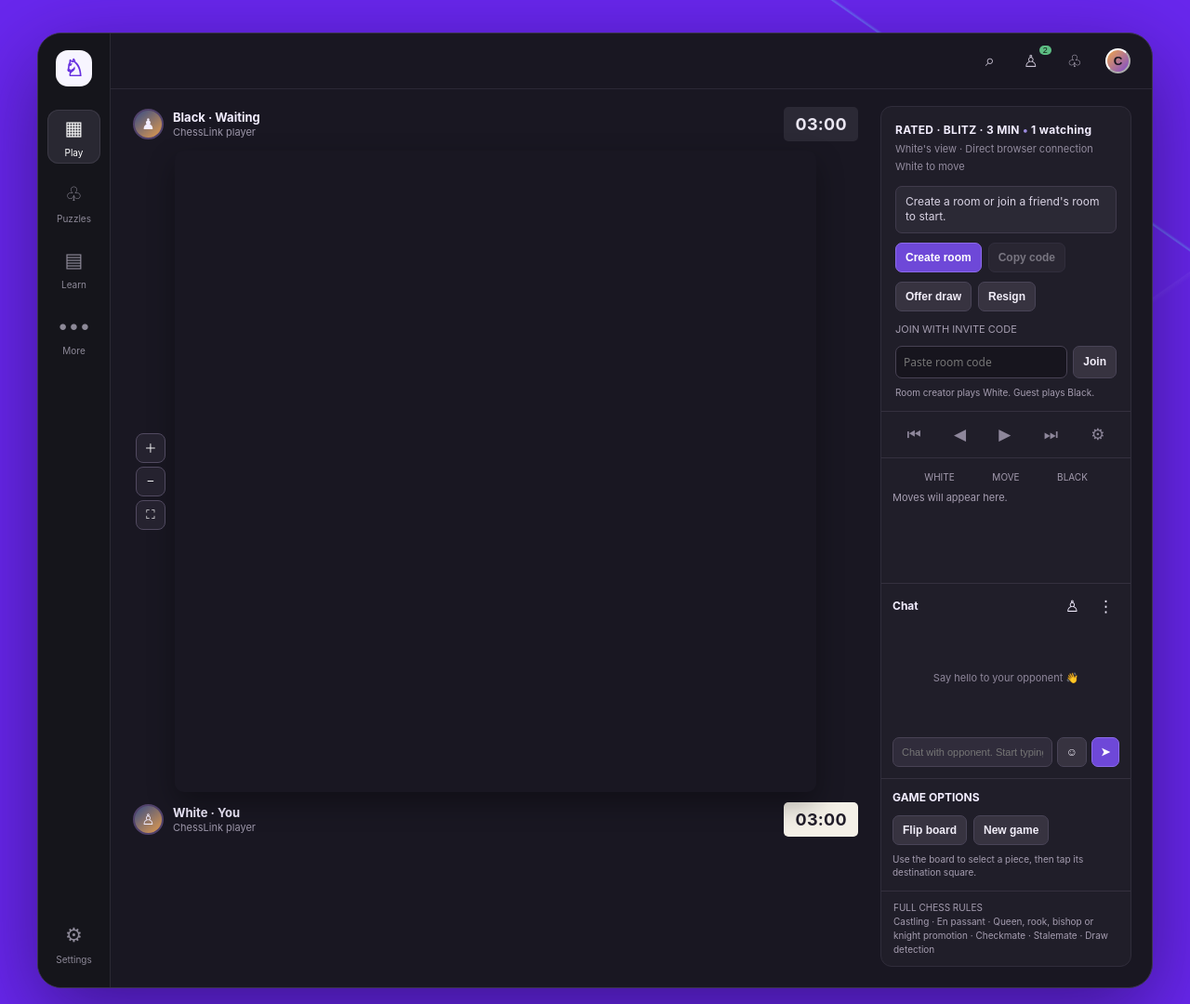
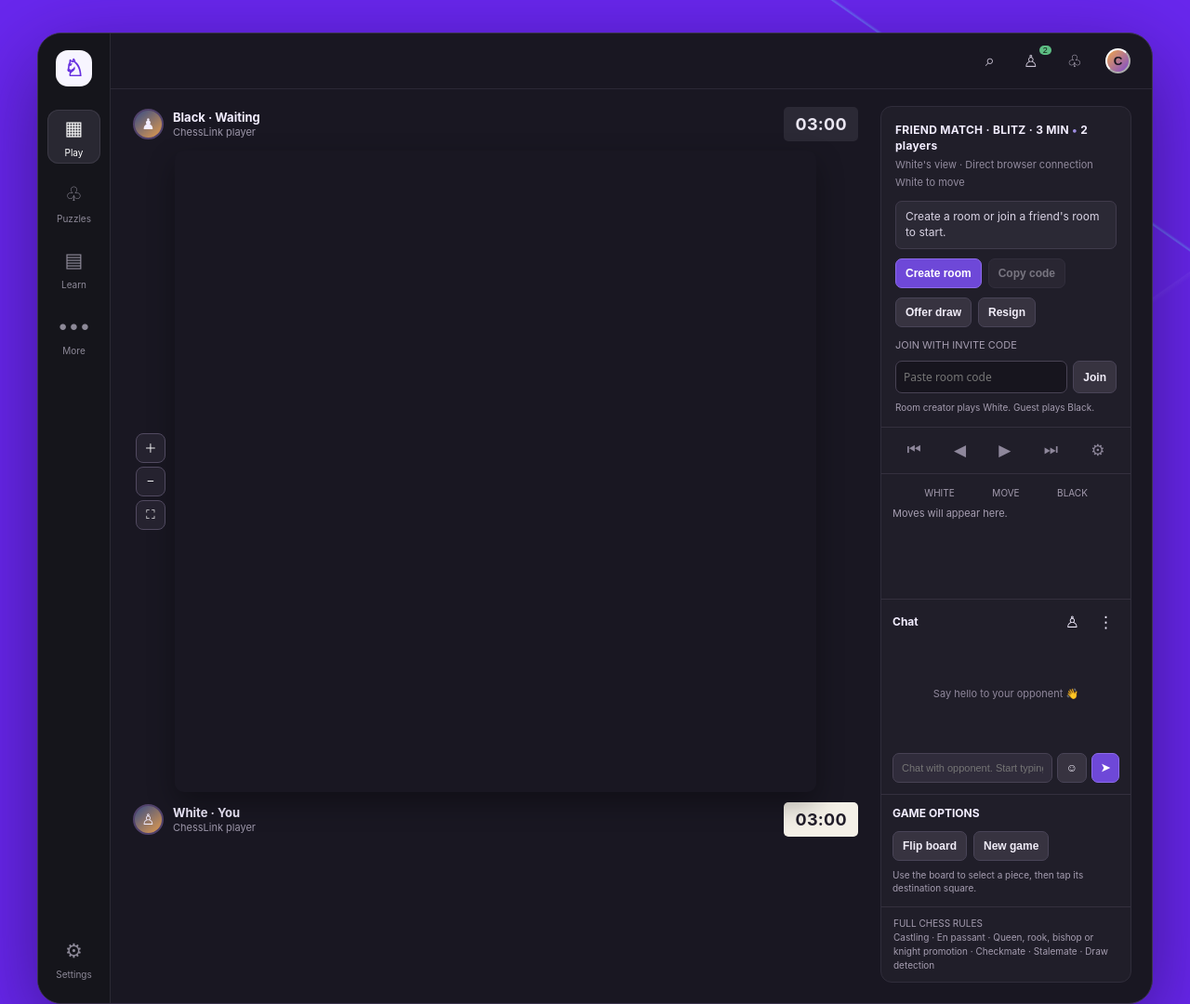
Before and after one commit to w3356jchooks-cloud/chesslink, a plain HTML site: page index.html in a window 1280 px wide. Shown: the top 1080 px of the page at 93% size. Drawn offline with nearby package versions, Linux system fonts and the light colour scheme.

Commit message:
Label the peer-to-peer blitz match accurately

```diff
--- a/index.html
+++ b/index.html
@@ -40,7 +40,7 @@ body:before,body:after{content:"";position:fixed;inset:0;pointer-events:none;opa
    </section>
    <aside class="moveside">
     <section class="gamehead">
-     <div class="game-type"><span id="gameMode">RATED · BLITZ · 3 MIN</span> <span style="color:#9d8ce0">•</span> <span id="watching">1 watching</span></div>
+     <div class="game-type"><span id="gameMode">FRIEND MATCH · BLITZ · 3 MIN</span> <span style="color:#9d8ce0">•</span> <span id="watching">2 players</span></div>
      <div class="game-sub" id="orientationLabel">White's view · Direct browser connection</div><div class="game-sub" id="turnLabel">White to move</div>
      <div class="status" id="status" aria-live="polite">Create a room or join a friend's room to start.</div>
      <div class="actions"><button class="button primary" id="hostBtn">Create room</button><button class="button" id="copyBtn" disabled>Copy code</button></div><div class="actions"><button class="button" id="drawBtn">Offer draw</button><button class="button" id="resignBtn">Resign</button></div>
```
